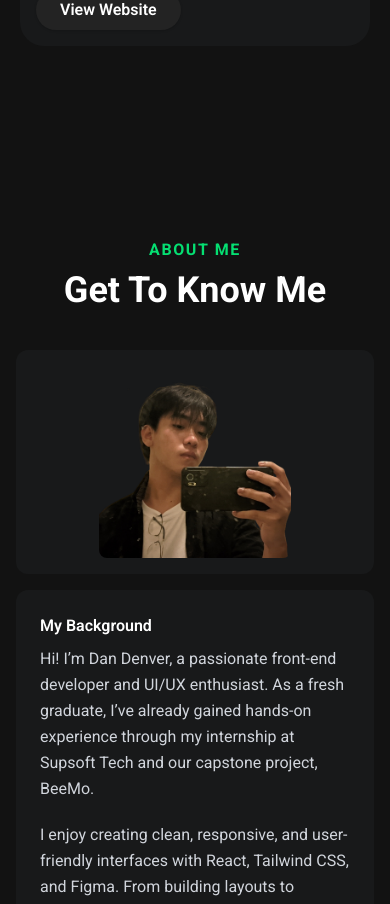
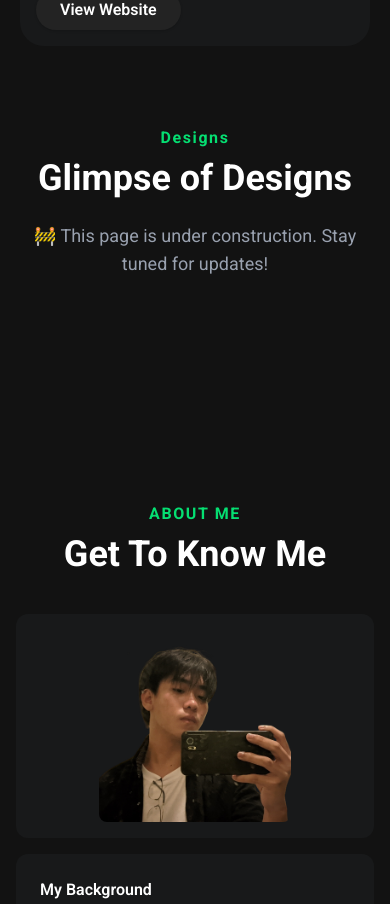
Before and after one commit to Izuuii/Dan-s-Portfolio, a React (Vite) app: page / in a window 390 px wide. Shown: the part 5340-6244 px from the top of the page. Built offline with nearby package versions, Linux system fonts and the light colour scheme.

Commit message:
image update

```diff
--- a/src/pages/Projects.jsx
+++ b/src/pages/Projects.jsx
@@ -9,6 +9,12 @@ const Projects = () => (
             {PROJECTS.map((project, idx) => (
                 <ProjectCard key={idx} {...project} />
             ))}
+
+            <h2 className="text-center text-green-400 text-md font-bold mb-2 mt-20 tracking-widest">Designs</h2>
+            <h1 className="text-center text-4xl sm:text-5xl font-bold mb-6 text-white">Glimpse of Designs</h1>
+            <p className="text-center text-gray-400 text-lg mb-20">
+                🚧 This page is under construction. Stay tuned for updates!
+            </p>
         </div>
     </div>
 );
```
Also changed, not shown: src/assets/projImage/Ai-chatbot.png, 1 other file (tests, documents, lock files or other folders).
